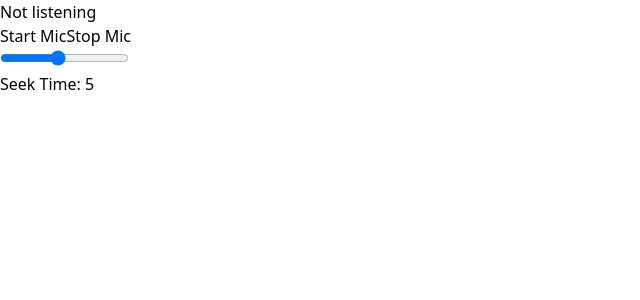
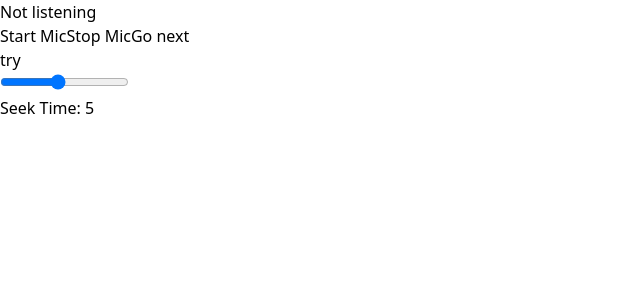
Before and after one commit to AlexisKenAlvarez/chromia, a React (Vite) app: page / in a window 1280 px wide. Shown: the top 300 px of the page, without its empty margins (0-640 px from the left). Built offline with nearby package versions, Linux system fonts and the light colour scheme; no server answers.

Commit message:
keystroke now working

```diff
--- a/src/App.tsx
+++ b/src/App.tsx
@@ -111,11 +111,74 @@ const App = () => {
     });
   };
 
-  const handleNext = () => {
-    console.log("GO NEXT");
-    const myurl =
-      "https://docs.google.com/presentation/d/1vda8wfRwSpOqSKgkzHc6qaPJTFVYBmVkSh1FefIerPs/edit#slide=id.g291e2a3783e_0_0";
-    chrome.tabs.update({ url: myurl });
+  const handleNext = async () => {
+    let [tab] = await chrome.tabs.query({ active: true });
+    chrome.scripting.executeScript({
+      target: { tabId: tab.id! },
+      world: "MAIN",
+      func: () => {
+        var simulateMouseEvent = function (
+          element: any,
+          eventName: any,
+          coordX: any,
+          coordY: any
+        ) {
+          element.dispatchEvent(
+            new MouseEvent(eventName, {
+              view: window,
+              bubbles: true,
+              cancelable: true,
+              clientX: coordX,
+              clientY: coordY,
+              button: 0,
+            })
+          );
+        };
+
+        let elementToClick = document.querySelectorAll(
+          "div[role=button]"
+        )[1]
+
+        // Check if the element has an onclick attribute
+        var box = elementToClick.getBoundingClientRect(),
+          coordX = box.left + (box.right - box.left) / 2,
+          coordY = box.top + (box.bottom - box.top) / 2;
+
+        simulateMouseEvent(elementToClick, "mousedown", coordX, coordY);
+        simulateMouseEvent(elementToClick, "mouseup", coordX, coordY);
+        simulateMouseEvent(elementToClick, "click", coordX, coordY);
+      },
+    });
+
+    // var simulateMouseEvent = function (
+    //   element: any,
+    //   eventName: any,
+    //   coordX: any,
+    //   coordY: any
+    // ) {
+    //   element.dispatchEvent(
+    //     new MouseEvent(eventName, {
+    //       view: window,
+    //       bubbles: true,
+    //       cancelable: true,
+    //       clientX: coordX,
+    //       clientY: coordY,
+    //       button: 0,
+    //     })
+    //   );
+    // };
+
+    // let elementToClick = document.querySelectorAll("div[role=button]")[1];
+
+    // setTimeout(() => {
+    //   var box = elementToClick.getBoundingClientRect(),
+    //     coordX = box.left + (box.right - box.left) / 2,
+    //     coordY = box.top + (box.bottom - box.top) / 2;
+
+    //   simulateMouseEvent(elementToClick, "mousedown", coordX, coordY);
+    //   simulateMouseEvent(elementToClick, "mouseup", coordX, coordY);
+    //   simulateMouseEvent(elementToClick, "click", coordX, coordY);
+    // }, 500);
   };
 
   if (!browserSupportsSpeechRecognition) {
@@ -175,8 +238,23 @@ const App = () => {
           Stop Mic
         </button>
 
+        <button className="bg-white px-5 py-2" onClick={handleNext}>
+          Go next
+        </button>
+
+        <div
+          className="bg-white px-5 py-2 test"
+          role="button"
+          onClick={() => {
+            console.log("Print try again");
+          }}
+        >
+          try
+        </div>
+
         <div className="">
           <input
+            className="punch"
             type="range"
             min={1}
             max={10}
@@ -187,7 +265,7 @@ const App = () => {
               handleSeekTime(value);
             }}
           />
-          <h2 className="text-white text-center">Seek Time: {seekTime}</h2>
+          <h2 className="text-white text-center ">Seek Time: {seekTime}</h2>
         </div>
       </div>
     </div>
--- a/tsconfig.json
+++ b/tsconfig.json
@@ -20,6 +20,6 @@
     "noUnusedParameters": true,
     "noFallthroughCasesInSwitch": true
   },
-  "include": ["src", "public/background.js", "auto-trigger.js", "auto-trigger.js"],
+  "include": ["src", "public/background.ts", "auto-trigger.js", "auto-trigger.js"],
   "references": [{ "path": "./tsconfig.node.json" }]
 }
```
